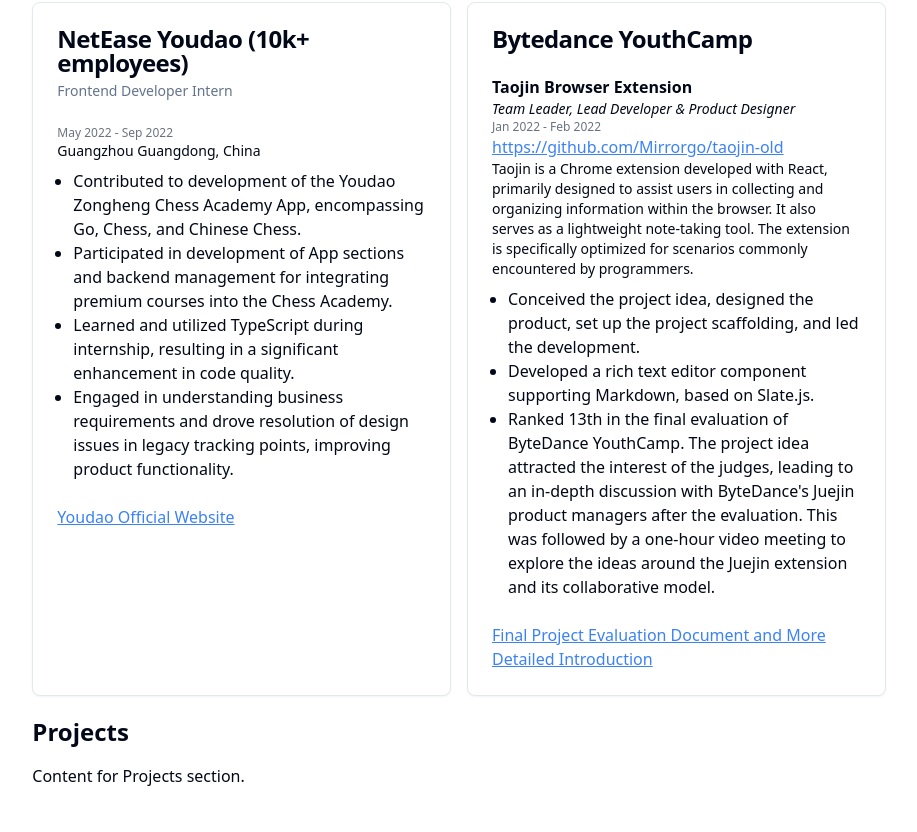
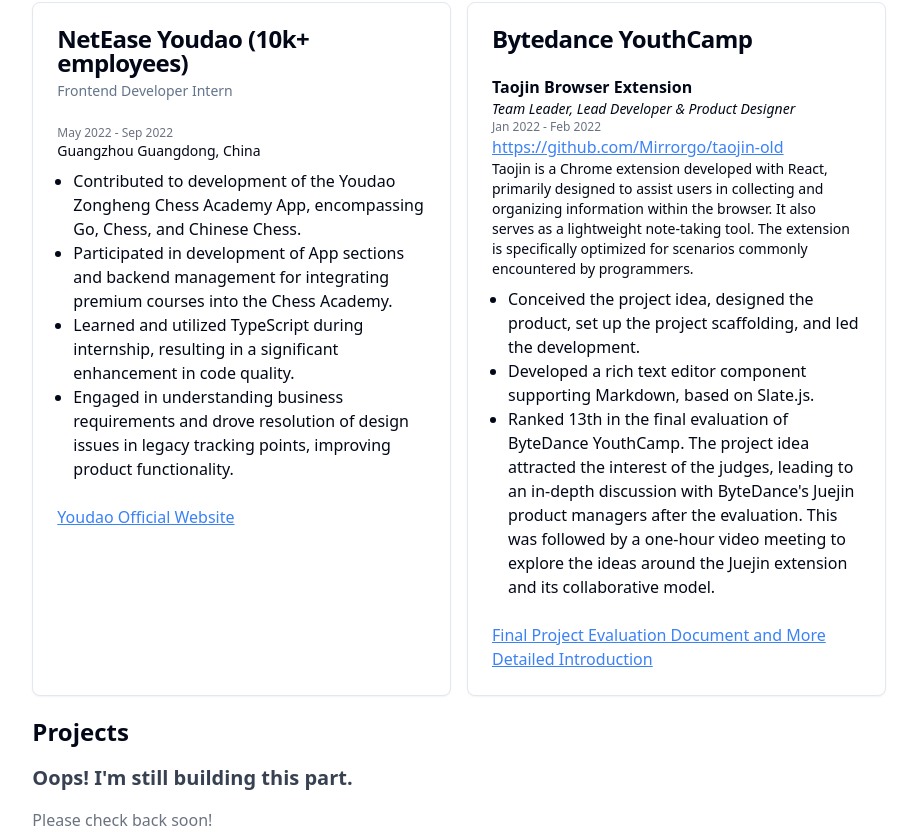
Before and after one commit to Mirrorgo/Mirrorgo, a Next.js app: page / in a window 1280 px wide. Shown: the part 1000-1832 px from the top of the page, without its empty margins (181-1098 px from the left). Built offline with nearby package versions, Linux system fonts and the light colour scheme.

Commit message:
feat: update ProjectList component to display projects section is still building

```diff
--- /dev/null
+++ b/app/components/project-list.tsx
@@ -0,0 +1,20 @@
+function ProjectList() {
+  return (
+    <div>
+      <div className="mb-4 text-xl font-semibold text-gray-700">
+        Oops! I&apos;m still building this part.
+      </div>
+      <div className="text-gray-500">Please check back soon!</div>
+    </div>
+  );
+}
+
+export default ProjectList;
+
+// A Vite scaffold for building browser extensions and its corresponding tutorial, developed two years ago.
+
+// A demo based on Slate.js, developed two years ago for learning rich text editors. Slate.js serves as the building blocks for developing rich text editors, requiring custom assembly. Recently, I have been attempting to refactor it using Tailwind CSS and TypeScript.
+
+// I spent my holiday a month ago learning NestJS for backend development to better understand the frontend of a project that involves frontend-backend integration. The project is a music player that is still incomplete. Through this project, I gained a deeper understanding of interaction design and the challenges faced when collaborating with frontend developers, as I took on the responsibility of both interaction design and UI design myself.The frontend of this project uses Tailwind CSS, TypeScript, ShadCN, and Zustand.
+
+// The backend of the previously mentioned project is implemented using NestJS and Prisma, with MySQL as the database. This experience helped me gain a better understanding of permission control in frontend-backend communication. I also developed my own understanding of best practices for backend API design. In this semester's school project, as the technical leader, I taught the backend team how to design standardized API interfaces. Additionally, I implemented an interesting API. When specific parameters are passed to this API, it can fetch audio files from video websites, rename them, and organize them into the static resources section of my server.
--- a/app/page.tsx
+++ b/app/page.tsx
@@ -3,6 +3,7 @@
 import ExperienceList from "./components/experience-list";
 import NavBar from "./components/NavBar";
 import { Github, Linkedin } from "lucide-react";
+import ProjectList from "./components/project-list";
 
 function Page() {
   return (
@@ -29,8 +30,11 @@
       </Section>
 
       <Section title="Projects" id="projects">
-        <p>Content for Projects section.</p>
+        <ProjectList />
       </Section>
+      {/* <Section title="Open Source Contribution" id="openSourceContribution">
+        <p>Content for Open Source Contribution section.</p>
+      </Section> */}
     </main>
   );
 }
```
